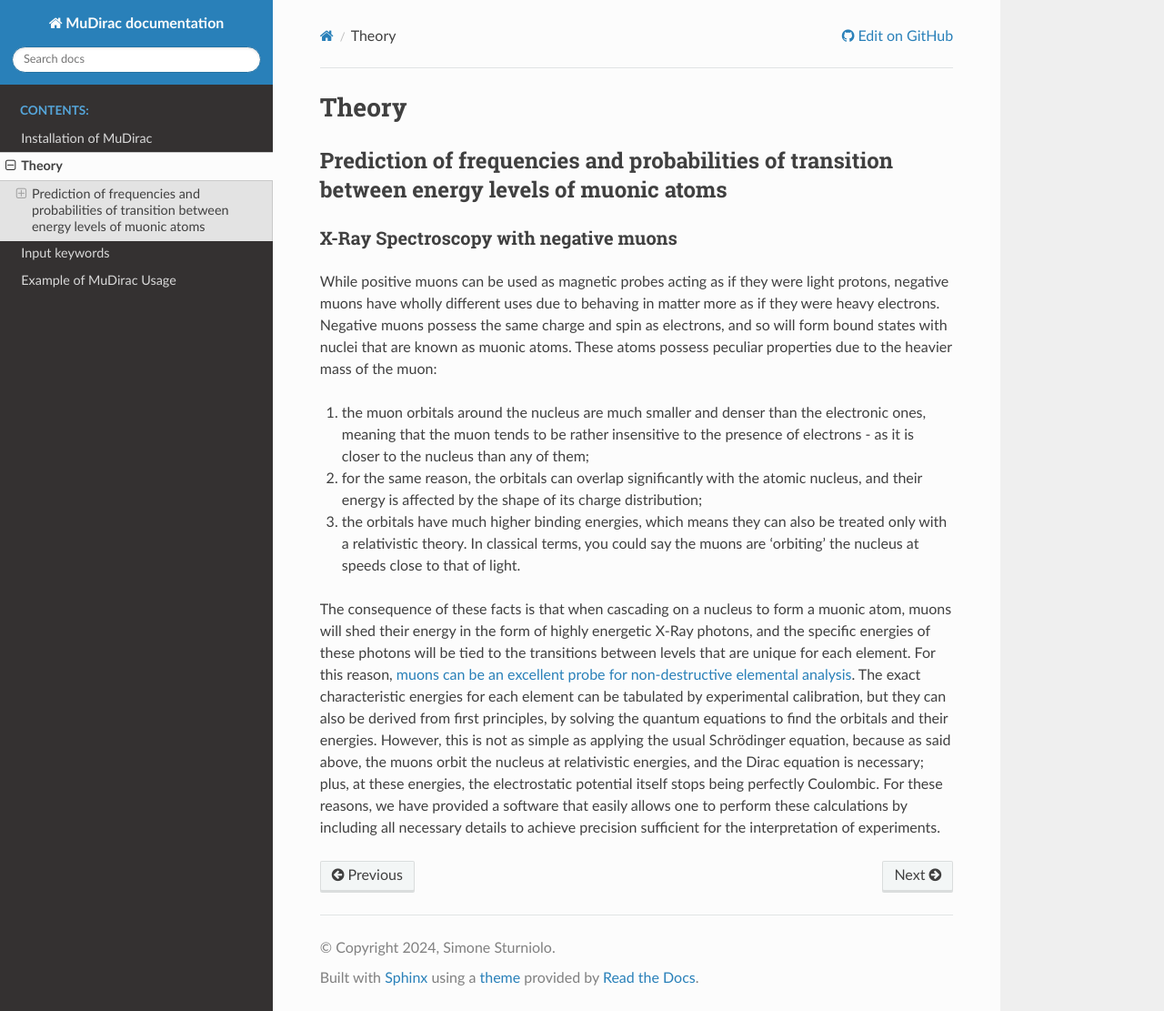
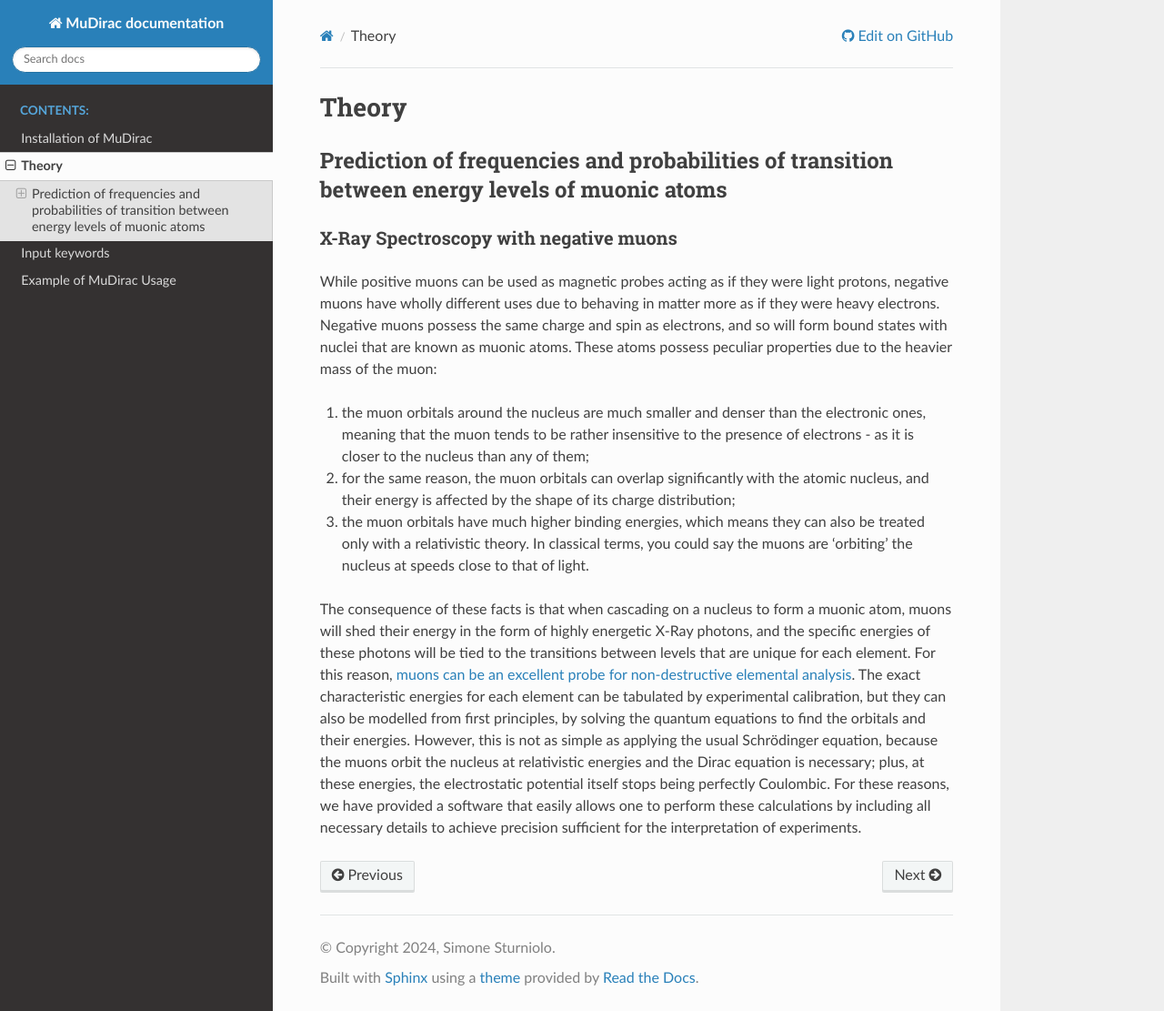
Before and after one commit to muon-spectroscopy-computational-project/mudirac, a Sphinx documentation site: the page built from docs/source/theory.rst, in a window 1280 px wide and 1111 px high. Shown: the whole window at 91% size. Built offline with Sphinx 7.4.7 and the Read the Docs theme 2.0.0, drawn with Linux system fonts in a browser that asks for light colours.

Commit message:
Update theory.rst

```diff
--- a/docs/source/theory.rst
+++ b/docs/source/theory.rst
@@ -7,7 +7,9 @@
 While positive muons can be used as magnetic probes acting as if they were light protons, negative muons have wholly different uses due to behaving in matter more as if they were heavy electrons. Negative muons possess the same charge and spin as electrons, and so will form bound states with nuclei that are known as muonic atoms. These atoms possess peculiar properties due to the heavier mass of the muon:
 
 1. the muon orbitals around the nucleus are much smaller and denser than the electronic ones, meaning that the muon tends to be rather insensitive to the presence of electrons - as it is closer to the nucleus than any of them;
-2. for the same reason, the orbitals can overlap significantly with the atomic nucleus, and their energy is affected by the shape of its charge distribution;
-3. the orbitals have much higher binding energies, which means they can also be treated only with a relativistic theory. In classical terms, you could say the muons are 'orbiting' the nucleus at speeds close to that of light.
 
-The consequence of these facts is that when cascading on a nucleus to form a muonic atom, muons will shed their energy in the form of highly energetic X-Ray photons, and the specific energies of these photons will be tied to the transitions between levels that are unique for each element. For this reason, `muons can be an excellent probe for non-destructive elemental analysis <https://www.sciencedirect.com/science/article/abs/pii/S0026265X1500301X?via%3Dihub>`_. The exact characteristic energies for each element can be tabulated by experimental calibration, but they can also be derived from first principles, by solving the quantum equations to find the orbitals and their energies. However, this is not as simple as applying the usual Schrödinger equation, because as said above, the muons orbit the nucleus at relativistic energies, and the Dirac equation is necessary; plus, at these energies, the electrostatic potential itself stops being perfectly Coulombic. For these reasons, we have provided a software that easily allows one to perform these calculations by including all necessary details to achieve precision sufficient for the interpretation of experiments.
+2. for the same reason, the muon orbitals can overlap significantly with the atomic nucleus, and their energy is affected by the shape of its charge distribution;
+
+3. the muon orbitals have much higher binding energies, which means they can also be treated only with a relativistic theory. In classical terms, you could say the muons are 'orbiting' the nucleus at speeds close to that of light.
+
+The consequence of these facts is that when cascading on a nucleus to form a muonic atom, muons will shed their energy in the form of highly energetic X-Ray photons, and the specific energies of these photons will be tied to the transitions between levels that are unique for each element. For this reason, `muons can be an excellent probe for non-destructive elemental analysis <https://www.sciencedirect.com/science/article/abs/pii/S0026265X1500301X?via%3Dihub>`_. The exact characteristic energies for each element can be tabulated by experimental calibration, but they can also be modelled from first principles, by solving the quantum equations to find the orbitals and their energies. However, this is not as simple as applying the usual Schrödinger equation, because the muons orbit the nucleus at relativistic energies and the Dirac equation is necessary; plus, at these energies, the electrostatic potential itself stops being perfectly Coulombic. For these reasons, we have provided a software that easily allows one to perform these calculations by including all necessary details to achieve precision sufficient for the interpretation of experiments.
```
